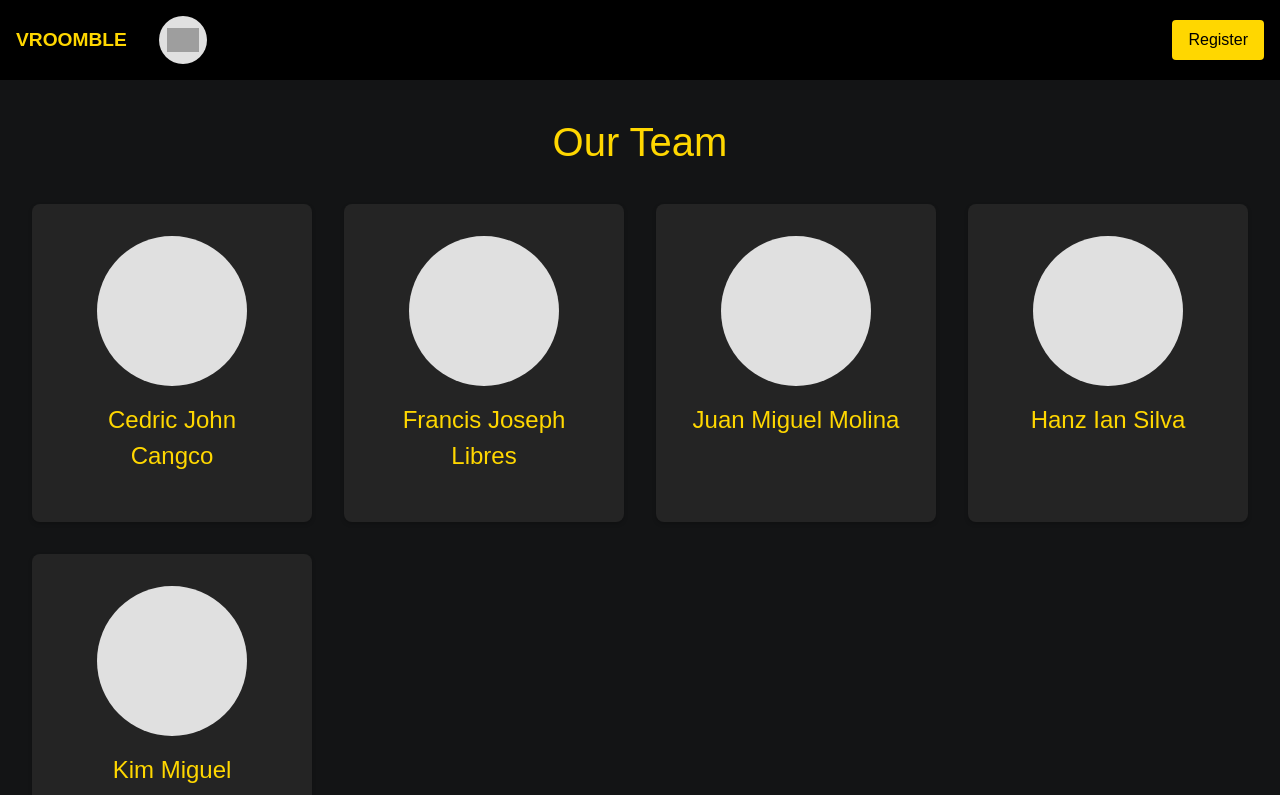
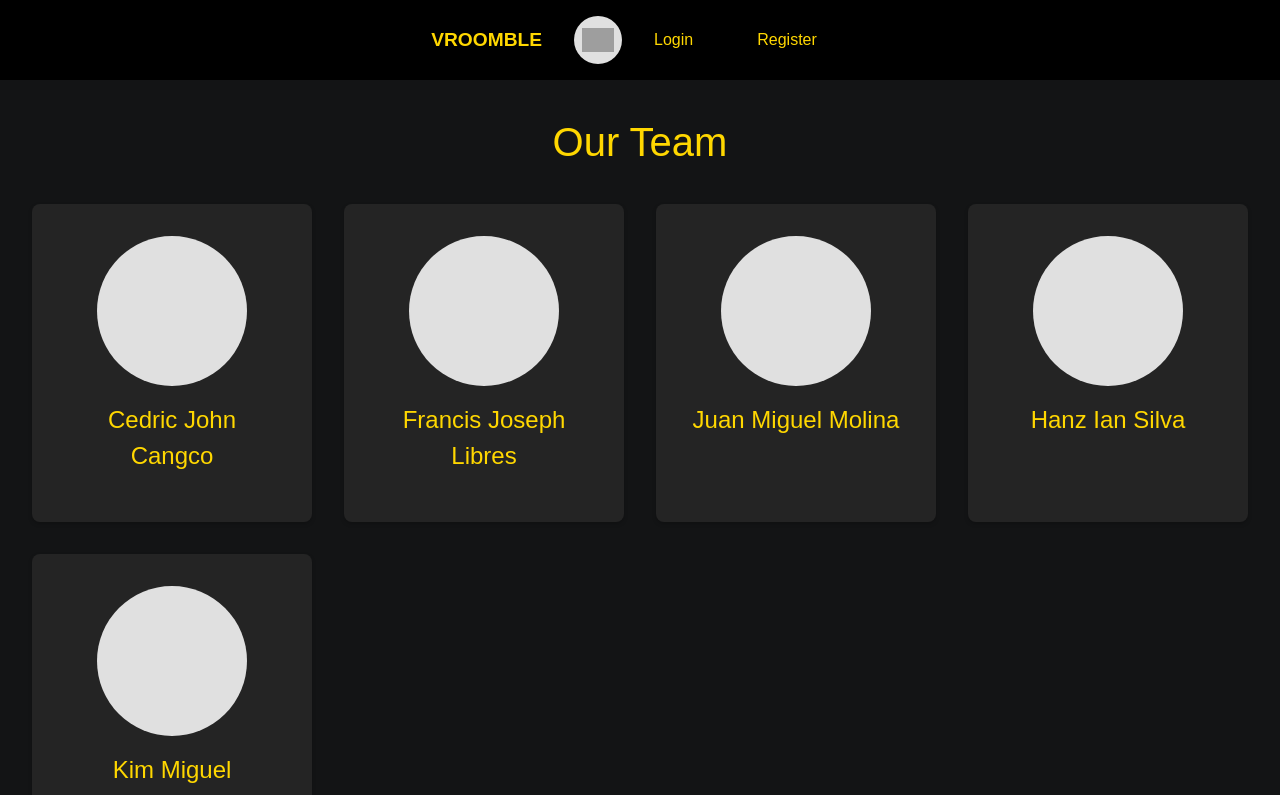
Before and after one commit to itseyans/vroomble, a Next.js app: page /about_us in a window 1280 px wide. Shown: the top 795 px of the page. Built offline with nearby package versions, Linux system fonts and the light colour scheme; grey boxes are pictures that could not be loaded.

Commit message:
WelcomeNavBar

```diff
--- a/src/app/layout.tsx
+++ b/src/app/layout.tsx
@@ -1,7 +1,7 @@
 import type { Metadata } from "next";
 import { Geist, Geist_Mono } from "next/font/google";
 import "./globals.css";
-import NavBar from "../vcomp/NavBar";
+import WelcomeNavBar from "../vcomp/WelcomeNavBar";
 import Footer from "../vcomp/Footer";
 
 const geistSans = Geist({
@@ -15,8 +15,7 @@ const geistMono = Geist_Mono({
 });
 
 export const metadata: Metadata = {
-  title: "Create Next App",
-  description: "Generated by create next app",
+  // ...
 };
 
 export default function RootLayout({
@@ -27,10 +26,8 @@ export default function RootLayout({
   return (
     <html lang="en">
       <head />
-      <body
-        className={`${geistSans.variable} ${geistMono.variable} antialiased`}
-      >
-        <NavBar />
+      <body className={`${geistSans.variable} ${geistMono.variable} antialiased`}>
+        <WelcomeNavBar /> {/* Render WelcomeNavBar */}
         {children}
         <Footer />
       </body>
--- /dev/null
+++ b/src/vcomp/WelcomeNavBar.js
@@ -0,0 +1,87 @@
+"use client";
+
+import React from "react";
+import Link from "next/link";
+import styled from "styled-components";
+
+const NavBarContainer = styled.nav`
+  background-color: black;
+  color: gold;
+  display: flex;
+  align-items: center;
+  padding: 1rem;
+  justify-content: center; // Center all items
+`;
+
+const NavItems = styled.div`
+  display: flex;
+  align-items: center;
+  justify-content: space-between; // Add this line
+`;
+
+const NavItem = styled.a`
+  color: gold;
+  text-decoration: none;
+  margin: 0 1rem;
+  padding: 0.5rem 1rem;
+  border-radius: 4px;
+
+  &:hover {
+    background-color: rgba(255, 215, 0, 0.2);
+  }
+`;
+
+const LogoContainer = styled.div`
+  display: flex;
+  align-items: center;
+`;
+
+const Logo = styled.span`
+  font-weight: bold;
+  font-size: 1.2rem;
+  margin-right: 2rem;
+`;
+
+const EmblemContainer = styled.div`
+  background-color: #e0e0e0;
+  border-radius: 50%;
+  padding: 0.5rem;
+  display: flex;
+  align-items: center;
+  justify-content: center;
+  width: 3rem;
+  height: 3rem;
+`;
+
+const Emblem = styled.img`
+  max-width: 100%;
+  height: auto;
+`;
+
+const WelcomeNavBar = () => {
+  return (
+    <NavBarContainer>
+      <NavItems>
+        {/* Logo and Title (Left) */}
+        <LogoContainer>
+          <Logo>VROOMBLE</Logo>
+          <EmblemContainer>
+            <Emblem src="/images/emblem.png" alt="Emblem" />
+          </EmblemContainer>
+        </LogoContainer>
+
+        {/* Landing Page Navbar (Login & Register - Right) */}
+        <div> {/* Removed inline style */}
+          <Link href="/login">
+            <NavItem>Login</NavItem>
+          </Link>
+          <Link href="/register">
+            <NavItem>Register</NavItem>
+          </Link>
+        </div>
+      </NavItems>
+    </NavBarContainer>
+  );
+};
+
+export default WelcomeNavBar;
```
